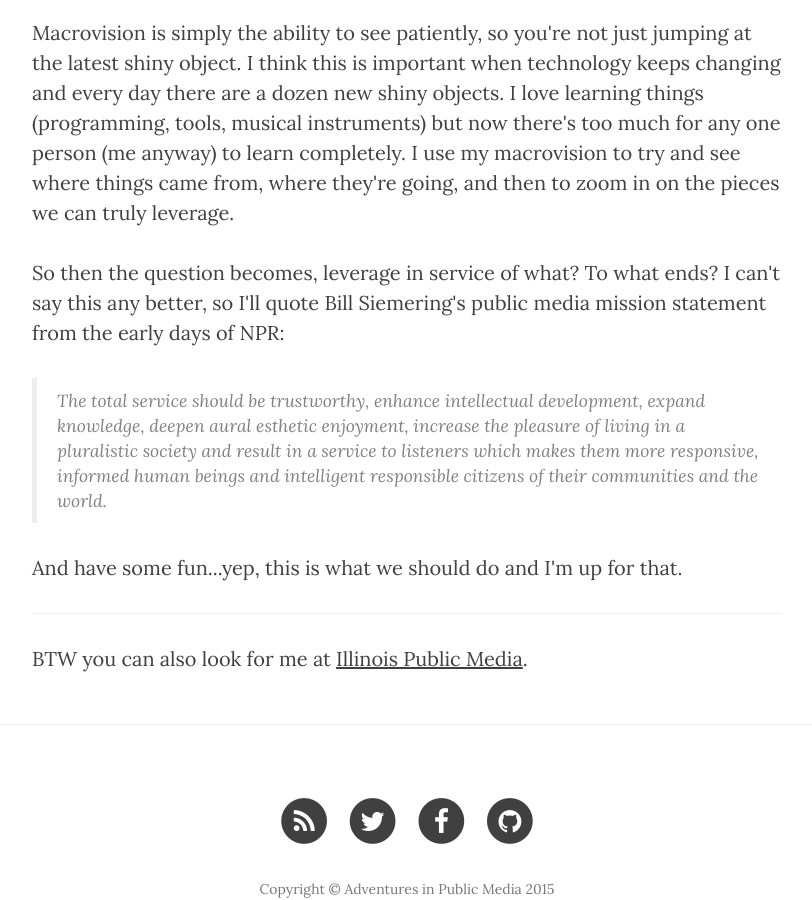
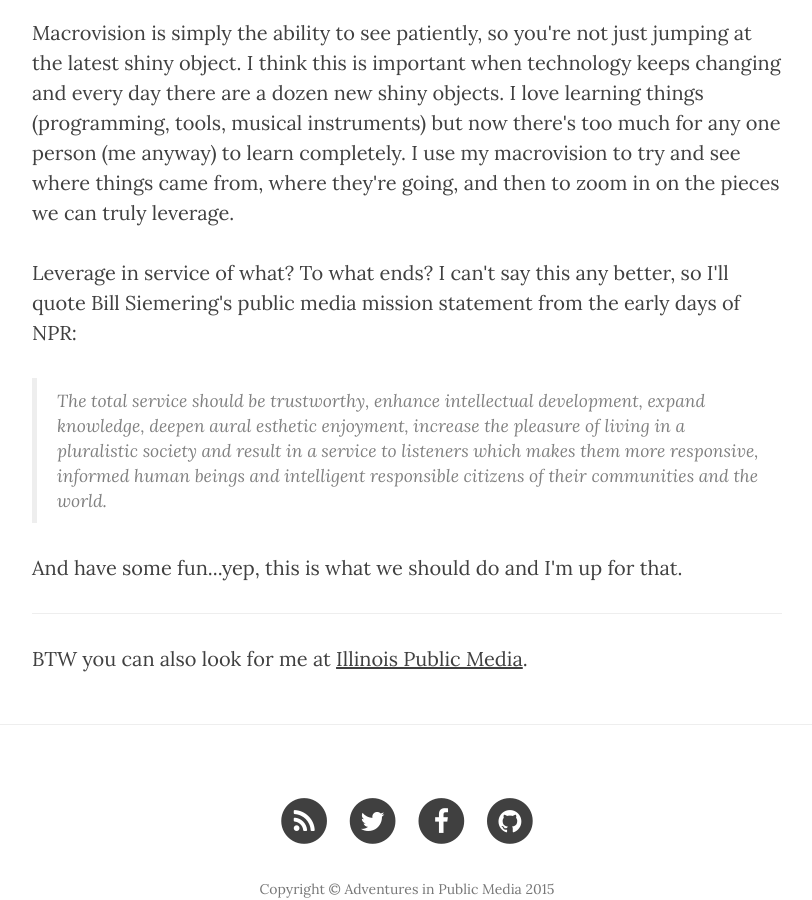
Before and after one commit to jackbrighton/jackbrighton.github.io, a Jekyll site: the page built from about.html, in a window 1280 px wide and 900 px high, scrolled down 810 px. Shown: the whole window, without its empty margins (233-1045 px from the left). Built offline with Jekyll 4.4.1, drawn with Linux system fonts in a browser that asks for light colours; nearby versions of some CDN libraries.

Commit message:
edit About

```diff
--- a/about.html
+++ b/about.html
@@ -11,7 +11,7 @@ header-img: "img/zion.jpg"
 
 <p>Macrovision is simply the ability to see patiently, so you're not just jumping at the latest shiny object. I think this is important when technology keeps changing and every day there are a dozen new shiny objects. I love learning things (programming, tools, musical instruments) but now there's too much for any one person (me anyway) to learn completely. I use my macrovision to try and see where things came from, where they're going, and then to zoom in on the pieces we can truly leverage.</p>
 
-<p>So then the question becomes, leverage in service of what? To what ends? I can't say this any better, so I'll quote Bill Siemering's public media mission statement from the early days of NPR:</p>
+<p>Leverage in service of what? To what ends? I can't say this any better, so I'll quote Bill Siemering's public media mission statement from the early days of NPR:</p>
 
 <blockquote>The total service should be trustworthy, enhance intellectual development, expand knowledge, deepen aural esthetic enjoyment, increase the pleasure of living in a pluralistic society and result in a service to listeners which makes them more responsive, informed human beings and intelligent responsible citizens of their communities and the world.</blockquote>
 
```
